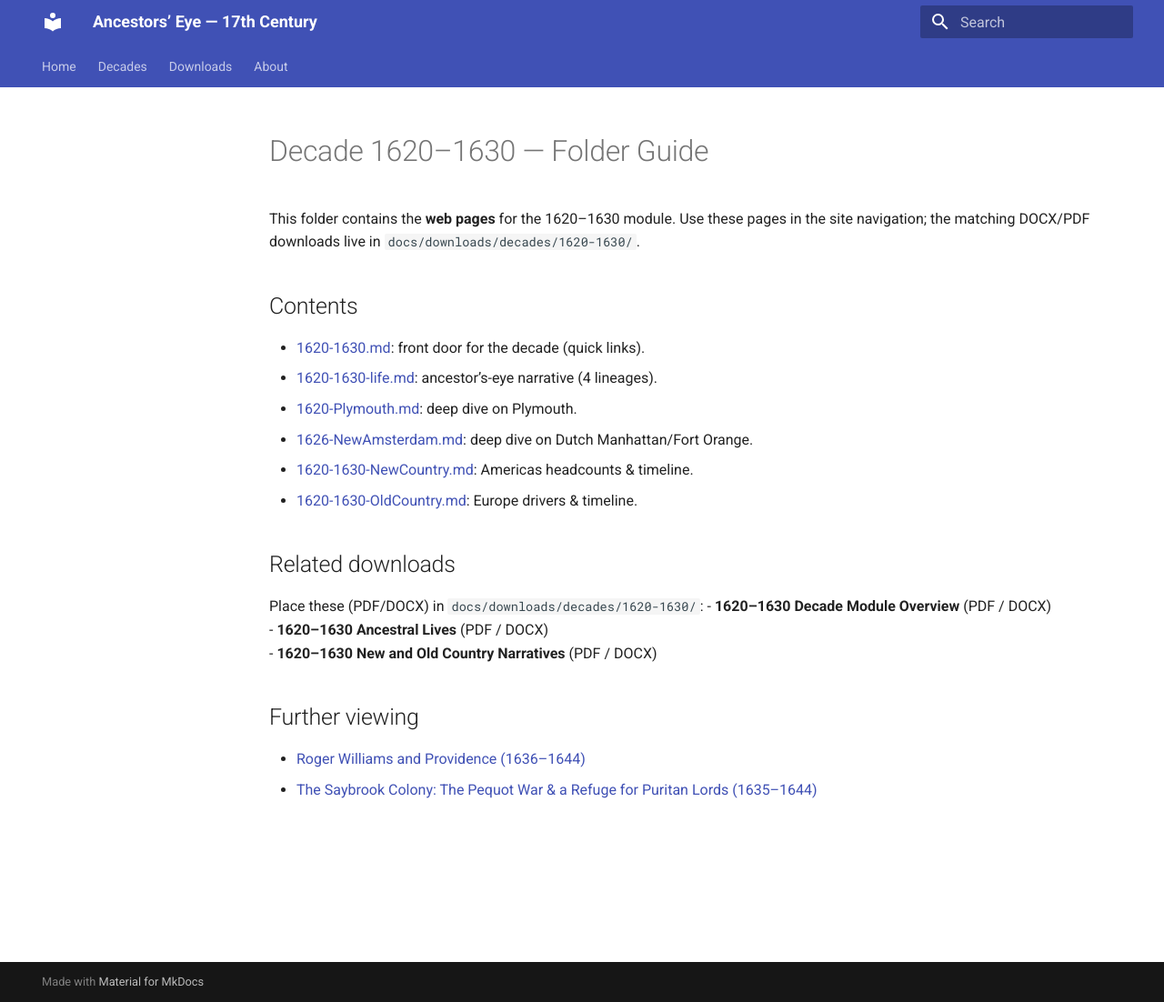
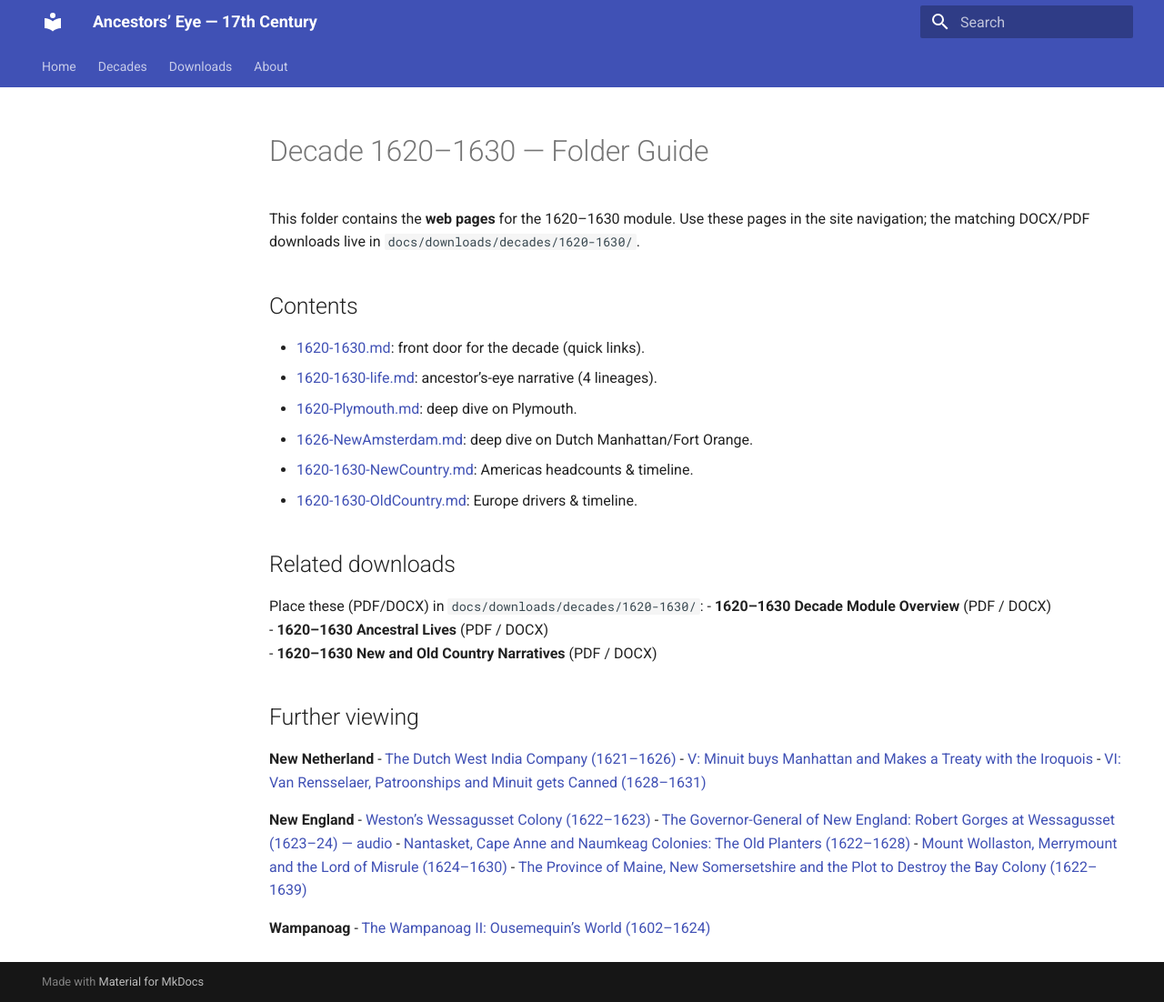
Before and after one commit to BillWorstell/WorstellWitnessWaybackMachine, an MkDocs documentation site: the page built from docs/decades/1620-1630/ReadMe.md, in a window 1280 px wide and 1102 px high. Shown: the whole window at 91% size. Built offline with MkDocs 1.6.1 and Material for MkDocs 9.7.7, drawn with Linux system fonts in a browser that asks for light colours.

Commit message:
Update ReadMe.md

```diff
--- a/docs/decades/1620-1630/ReadMe.md
+++ b/docs/decades/1620-1630/ReadMe.md
@@ -17,5 +17,17 @@ Place these (PDF/DOCX) in `docs/downloads/decades/1620-1630/`:
 - **1620–1630 New and Old Country Narratives** (PDF / DOCX)
 
 ## Further viewing
-- [Roger Williams and Providence (1636–1644)](https://www.youtube.com/watch?v=fDRJTnQKFzU)
-- [The Saybrook Colony: The Pequot War & a Refuge for Puritan Lords (1635–1644)](https://www.youtube.com/watch?v=9l0PlNGDFZM)
+**New Netherland**
+- [The Dutch West India Company (1621–1626)](https://www.youtube.com/watch?v=dTaJvLm7290)
+- [V: Minuit buys Manhattan and Makes a Treaty with the Iroquois](https://www.youtube.com/watch?v=WzsFcjppcoc)
+- [VI: Van Rensselaer, Patroonships and Minuit gets Canned (1628–1631)](https://www.youtube.com/watch?v=TWs9fly-Yp0)
+
+**New England**
+- [Weston’s Wessagusset Colony (1622–1623)](https://www.youtube.com/watch?v=hZkg0vEUgGA)
+- [The Governor-General of New England: Robert Gorges at Wessagusset (1623–24) — audio](https://creators.spotify.com/pod/profile/osoa/episodes/The-Governor-General-of-New-England-Robert-Gorges-at-Wessagusset-1623-24-e2258gb)
+- [Nantasket, Cape Anne and Naumkeag Colonies: The Old Planters (1622–1628)](https://www.youtube.com/watch?v=zDdCH3TFZ3Y)
+- [Mount Wollaston, Merrymount and the Lord of Misrule (1624–1630)](https://www.youtube.com/watch?v=WaeyTXvix1I)
+- [The Province of Maine, New Somersetshire and the Plot to Destroy the Bay Colony (1622–1639)](https://www.youtube.com/watch?v=l0qzeDt9WNA)
+
+**Wampanoag**
+- [The Wampanoag II: Ousemequin’s World (1602–1624)](https://www.youtube.com/watch?v=dGm20J-PfVk)
```
